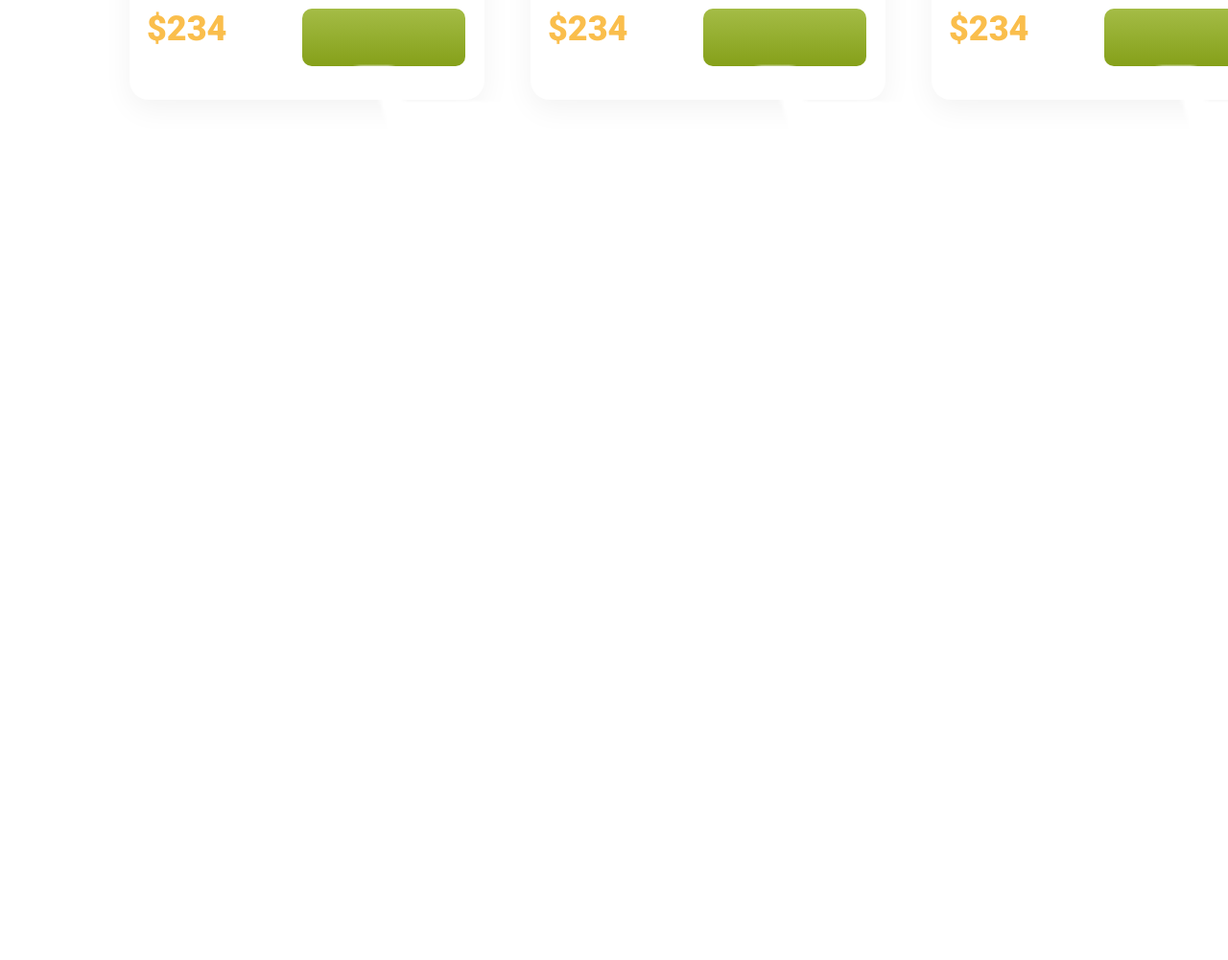
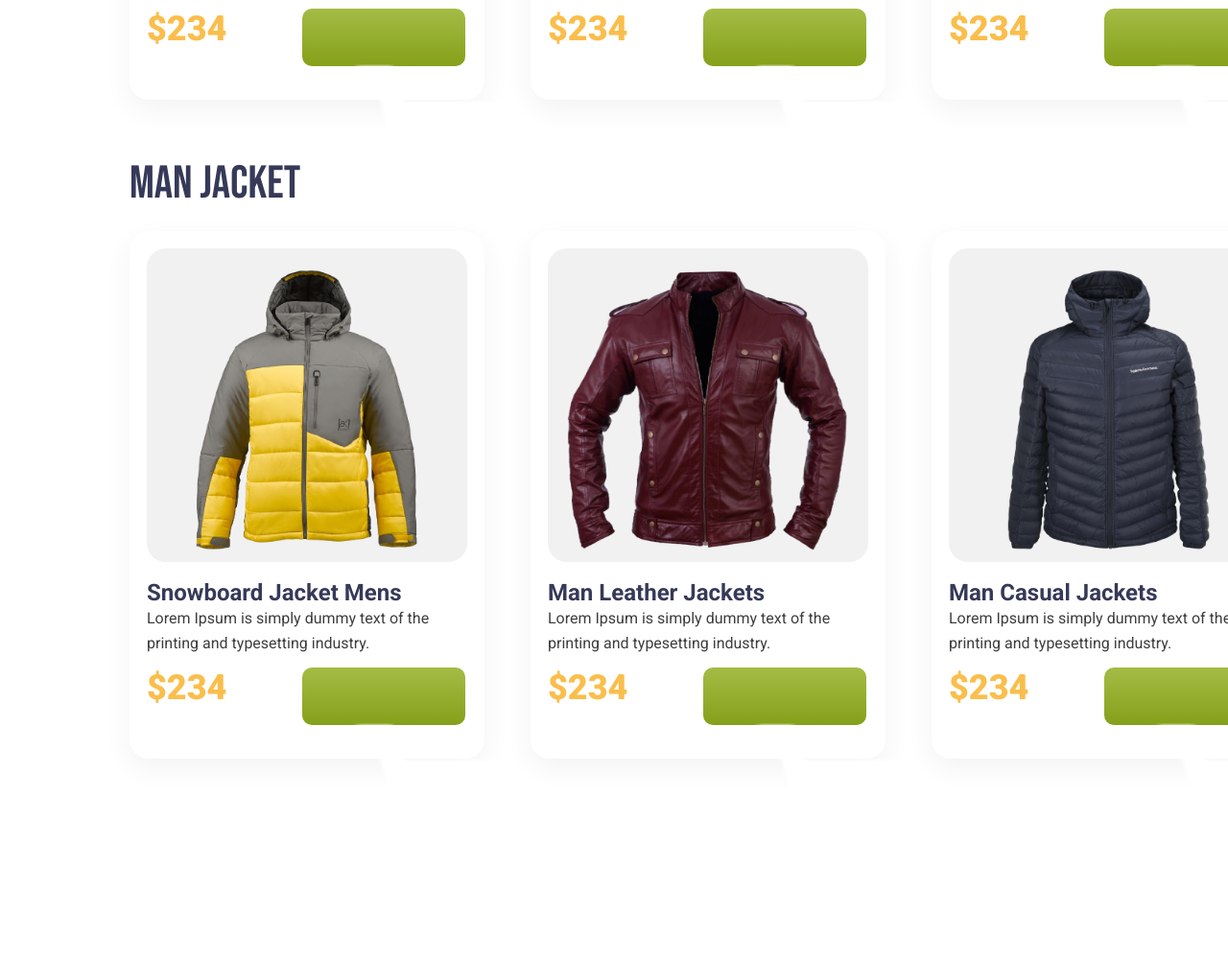
Before and after one commit to shuv0gg/Genz-Fashion-Website, a plain HTML site: page index.html in a window 1280 px wide. Shown: the part 1288-2289 px from the top of the page at 96% size. Before the commit the page ends 1656 px from the top, so only its background shows below. Drawn offline with Linux system fonts and the light colour scheme.

Commit message:
male section updated

```diff
--- a/index.html
+++ b/index.html
@@ -109,6 +109,59 @@
           </div>
         </div>
       </section>
+      <h2>MAN JACKET</h2>
+      <section class="woman-jacket-div">
+        <div class="j-div">
+          <div class="jacket-div">
+            <img src="/images/jacket-4.png" alt="" />
+          </div>
+          <h4>Snowboard Jacket Mens</h4>
+
+          <p>
+            Lorem Ipsum is simply dummy text of the printing and typesetting
+            industry.
+          </p>
+          <div class="price-div">
+            <h5>$234</h5>
+            <button class="primary-btn">
+              <img src="/icons/shopping-cart 1.png" class="cart-img" />BUY NOW
+            </button>
+          </div>
+        </div>
+        <div class="j-div">
+          <div class="jacket-div">
+            <img src="/images/jacket-5.png" alt="" />
+          </div>
+          <h4>Man Leather Jackets</h4>
+          <p>
+            Lorem Ipsum is simply dummy text of the printing and typesetting
+            industry.
+          </p>
+          <div class="price-div">
+            <h5>$234</h5>
+            <button class="primary-btn">
+              <img src="/icons/shopping-cart 1.png" class="cart-img" />BUY NOW
+            </button>
+          </div>
+        </div>
+        <div class="j-div">
+          <div class="jacket-div">
+            <img src="/images/jacket-6.png" alt="" />
+          </div>
+          <h4>Man Casual Jackets</h4>
+
+          <p>
+            Lorem Ipsum is simply dummy text of the printing and typesetting
+            industry.
+          </p>
+          <div class="price-div">
+            <h5>$234</h5>
+            <button class="primary-btn">
+              <img src="/icons/shopping-cart 1.png" class="cart-img" />BUY NOW
+            </button>
+          </div>
+        </div>
+      </section>
     </main>
   </body>
 </html>
```
